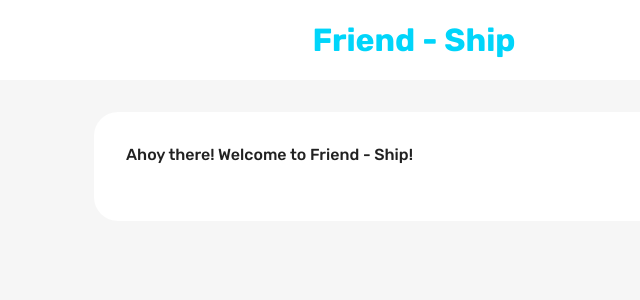
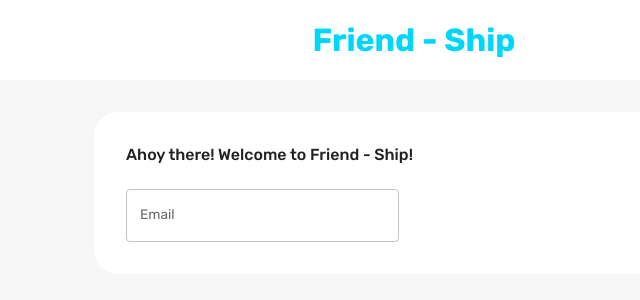
Before and after one commit to idan93l/friend-ship, a React (Create React App) app in the folder client/: page / in a window 1280 px wide. Shown: the top 300 px of the page, without its empty margins (226-866 px from the left). Built offline with nearby package versions, Linux system fonts and the light colour scheme.

Commit message:
added in Form.jsx - formik email textField

```diff
--- a/client/src/scenes/loginPage/Form.jsx
+++ b/client/src/scenes/loginPage/Form.jsx
@@ -163,6 +163,16 @@
                 </Box>
               </>
             )}
+            <TextField
+              label="Email"
+              onBlur={handleBlur}
+              onChange={handleChange}
+              value={values.email}
+              name="email"
+              error={Boolean(touched.email) && Boolean(errors.email)}
+              helperText={touched.email && errors.email}
+              sx={{ gridColumn: "span 2" }}
+            />
           </Box>
         </form>
       )}
```
